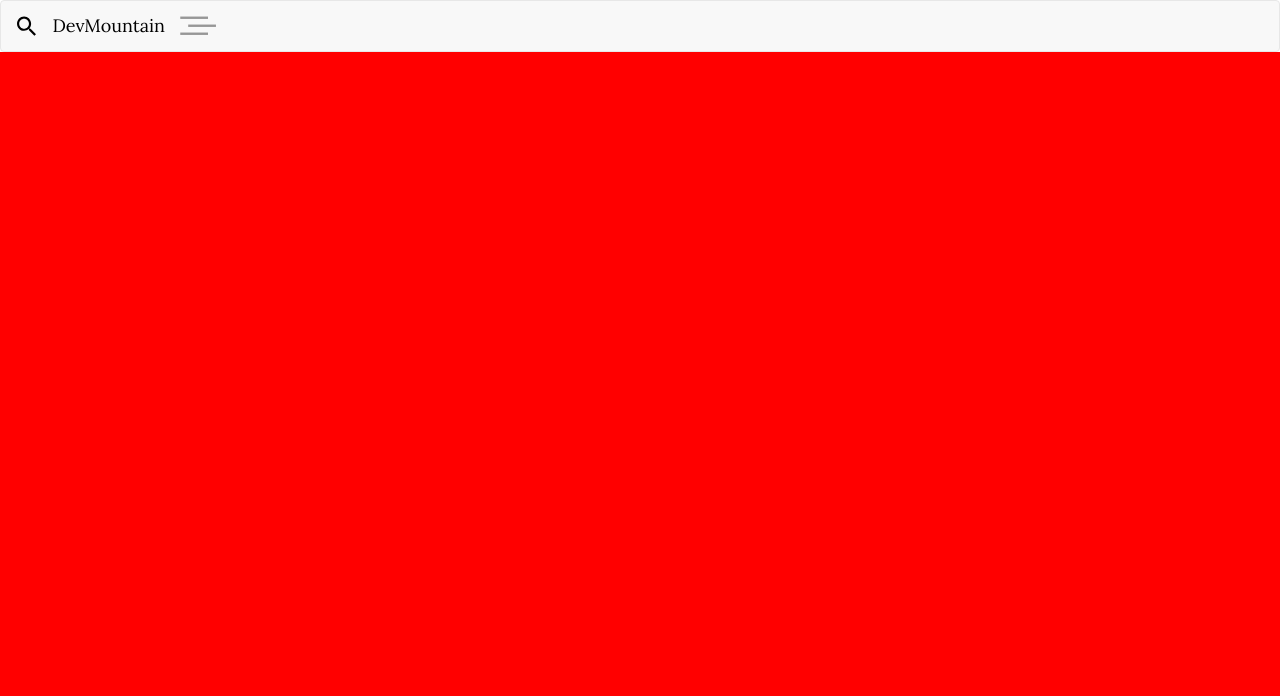
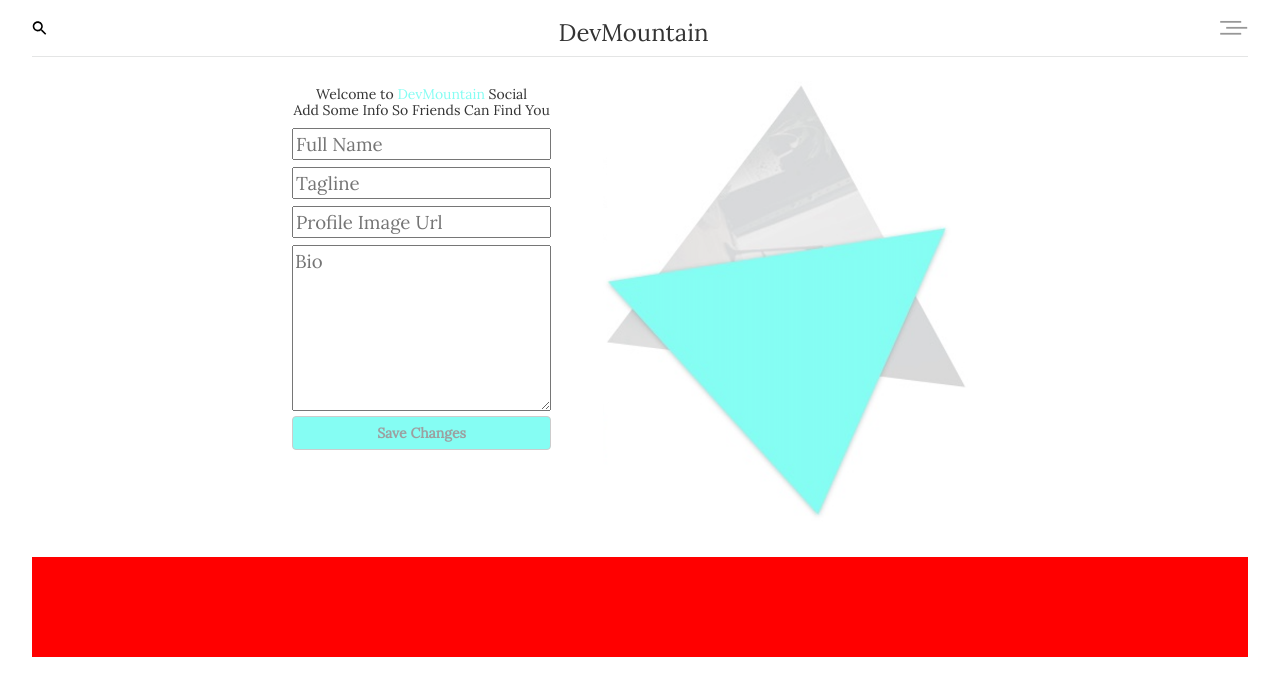
Before and after one commit to ryan-durrant/dev-mt-in, a website: page index.html in a window 1280 px wide. Drawn offline with nearby package versions, Linux system fonts and the light colour scheme.

Commit message:
working on first page

```diff
--- a/css/style.css
+++ b/css/style.css
@@ -1,10 +1,68 @@
 @import url('https://fonts.googleapis.com/css?family=Lora');
 
-.navbar .nav .navbar-brand {
-  font-family: 'Lora', serif;
-  color: #000;
+* {
+  box-sizing: border-box;
 }
 
-html {
+a {
+  color: #85FDF3;
+}
+
+header {
+border-bottom: solid 1px #E4E5E5;
+display: flex;
+flex-direction: row;
+justify-content: space-between;
+}
+
+header h3 {
+  font-family: 'Lora', serif;
+}
+
+footer {
   background-color: red;
+  height: 100px;
 }
+
+.imageSection {
+  display: flex;
+}
+
+.left-body {
+  font-family: 'Lora', serif;
+    text-align: center;
+    position: relative;
+    top: 20px;
+    left: 145px;
+}
+
+.leftBodyInput {
+  width: 53%;
+  margin-bottom: 7px;
+  height: 32px;
+  font-size: 14pt;
+}
+
+#triangles {
+  height: 500px;
+    margin: auto;
+    position: relative;
+    right: 114px;
+}
+
+#bioBox {
+  width: 53%;
+  font-size: 14pt;
+}
+
+#mainContainer {
+  width: 95%;
+  margin: auto;
+}
+
+#button {
+  background-color: #85FDF3;
+color: #9d9fa0;
+width: 53%;
+font-weight: bold;
+}
--- a/index.html
+++ b/index.html
@@ -13,8 +13,34 @@
 
 <body>
 
+	<div id="mainContainer">
+		<header>
+			<img class="image" src="images/icons/Search.svg" />
+			<h3>DevMountain</h3>
+			<img class="image" src="images/icons/Ham.svg" />
+		</header>
+		<div class="body">
+			<div class="row">
+				<div class="left-body col-md-5">
+					<h5>Welcome to <a href="#">DevMountain</a> Social<br>Add Some Info So Friends Can Find You</h5>
+					<div class="form">
+						<input placeholder="Full Name" class="leftBodyInput" type="text" name="Full Name" value="">
+						<input placeholder="Tagline" class="leftBodyInput" type="text" name="Full Name" value="">
+						<input placeholder="Profile Image Url" class="leftBodyInput" type="text" name="Full Name" value="">
+						<textarea placeholder="Bio" id="bioBox" rows="6" cols="50"></textarea><br>
+						<button id="button" class="btn btn-default" type="button" name="button">Save Changes</button>
+					</div>
+				</div>
+				<div class="imageSection col-md-7">
+					<img id = "triangles" src="images/Triangles.png" alt="">
+				</div>
+			</div>
+		</div>
+		<footer>
 
-	<nav class="navbar navbar-default">
+		</footer>
+	</div>
+	<!-- <nav class="navbar navbar-default">
 		<div class="container-fluid">
 			<div class="navbar-header">
 
@@ -24,11 +50,9 @@
 					<li><img class="navbar-brand image" src="images/icons/Ham.svg" /></li>
 				</ul>
 			</div>
-			<!--/.navbar-header-->
 
 		</div>
-		<!-- /.container-fluid -->
-	</nav>
+	</nav> -->
 
 
 	<script type="text/javascript" src="node_modules/jquery/dist/jquery.js"></script>
```
Also changed, not shown: images/Triangles.png (added).
